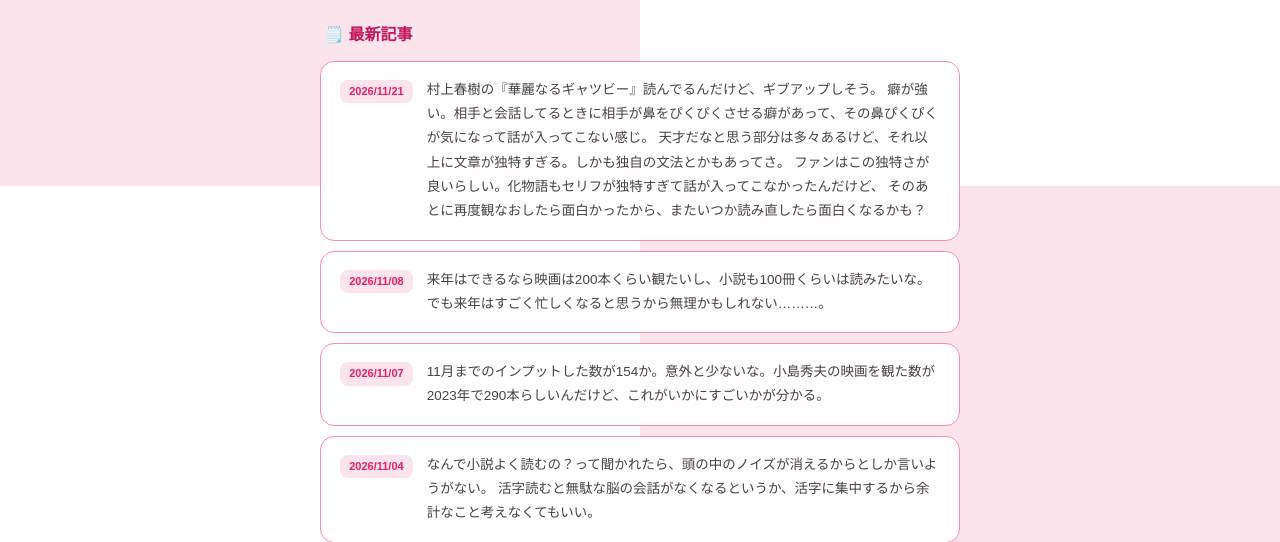
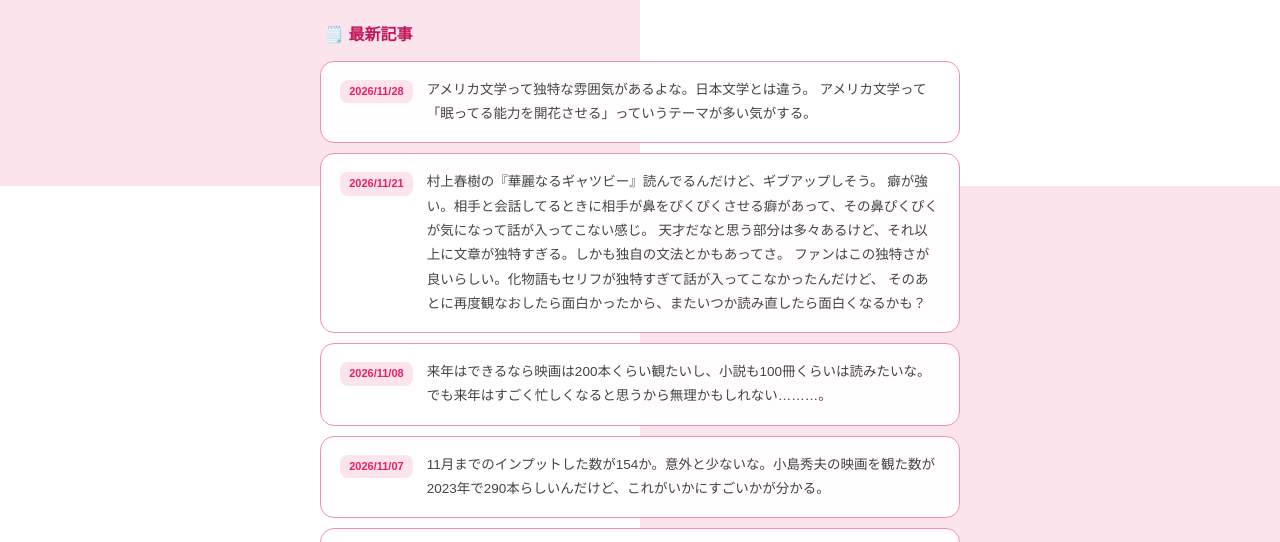
Before and after one commit to Azaleacreativeroom888/storyreviewazalea, a plain HTML site: page blog.html in a window 1280 px wide. Shown: the part 214-756 px from the top of the page. Drawn offline with Linux system fonts and the light colour scheme.

Commit message:
Update blog.html

```diff
--- a/blog.html
+++ b/blog.html
@@ -169,6 +169,12 @@
     <div class="section-head">🗒️ 最新記事</div>
 
     <div class="posts">
+
+      <div class="post">
+        <div class="post-date">2026/11/28</div>
+        <div class="post-text">アメリカ文学って独特な雰囲気があるよな。日本文学とは違う。
+        アメリカ文学って「眠ってる能力を開花させる」っていうテーマが多い気がする。</div>
+      </div>
 
       <div class="post">
         <div class="post-date">2026/11/21</div>
```
